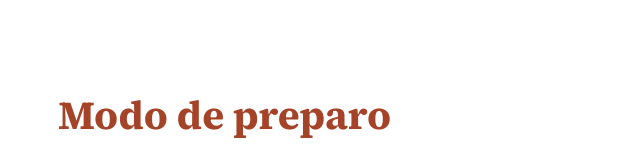
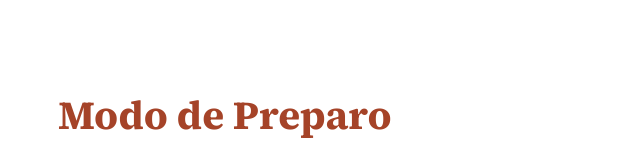
Before and after one commit to fabiasantos1/cheesecake, a plain HTML site: page index.html in a window 1280 px wide. Shown: the top 167 px of the page, 617-1257 px from the left. Drawn offline with Linux system fonts and the light colour scheme.

Commit message:
atualizando html

```diff
--- a/index.html
+++ b/index.html
@@ -20,7 +20,7 @@
       <p>Essa receita de cheesecake de frutas vermelhas é simplesmente deliciosa! A combinação do doce do morango com o sabor levemente ácido do mirtilo cria uma sobremesa fresca e equilibrada. Além disso, a textura cremosa do cheesecake contrasta perfeitamente com a crocância da base de biscoitos. Se você está procurando uma sobremesa fácil de fazer e que impressione seus convidados, essa é a receita ideal.</p>
     </div>
     <div class="ingredients">
-      <h2>Modo de preparo</h2>
+      <h2>Modo de Preparo</h2>
 
       <strong>Ingredientes:</strong>
 
```
